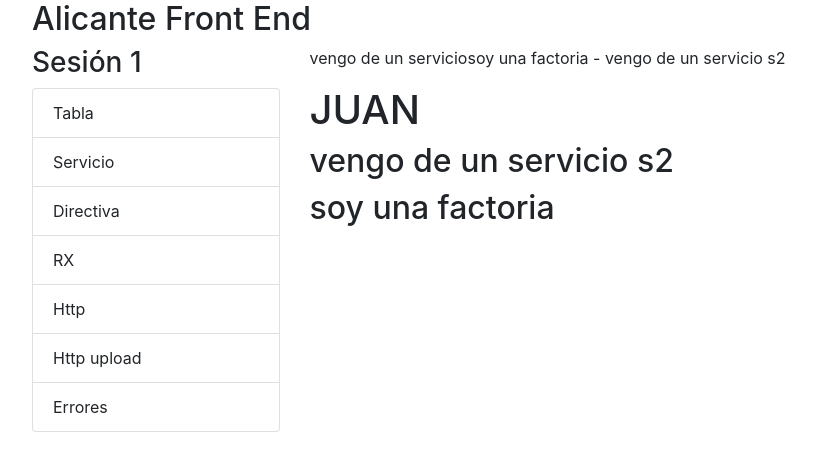
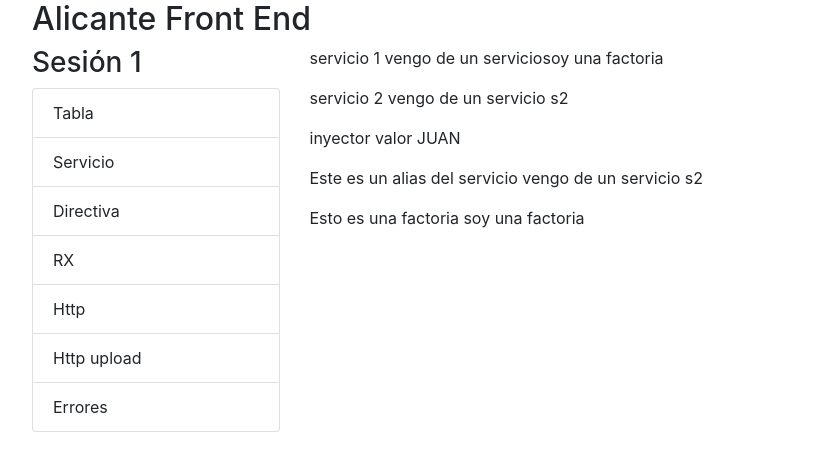
Before and after one commit to Jviejo/frontent, an Angular app: page / in a window 1280 px wide. Shown: the top 452 px of the page, without its empty margins (68-884 px from the left). Built offline with nearby package versions, Linux system fonts and the light colour scheme; no server answers.

Commit message:
corregido error

```diff
--- a/src/app/app.component.ts
+++ b/src/app/app.component.ts
@@ -53,81 +53,73 @@ export class AppComponent {
   }
 
   constructor(public _servicio: ServicioService) {
-    this._servicio.getDatos().subscribe(
-      i => {
-        console.log(i)
-      },
-      err => {
-        console.log("error", err.message)
-      },
-    )
+    // this._servicio.getDatos().subscribe(
+    //   i => {
+    //     console.log(i)
+    //   },
+    //   err => {
+    //     console.log("error", err.message)
+    //   },
+    // )
     // this._servicio.getFromEvent().subscribe(i => {
     //   console.log("sub1", i)
     // })
     // this.t = new Observable<string>((observer: Observer<string>) => {
     //   setInterval(() => observer.next(new Date().toString()), 1000)
     // })
-    this.t = from([1, 2, 3, 4, 5, 6, 6]).pipe(toArray())
-
-    const first = interval(15000)
-    const first2 = interval(2500)
-
-    const second2 = merge(first, first2)
-    //emit every 1 second
-
-    this.timer$ = second2.pipe(
-      scan((acc: any, curr: any) => {
-        acc.push(curr)
-        return acc
-      }, []),
-    )
-    this.sub$ = this.eventos$.pipe(toArray())
-    this.intervalo$ = interval(1000).pipe(
-      take(19),
-      toArray(),
-    )
-
-    this.http2$ = this._servicio.getHttp2().subscribe(response => {
-      console.log("body", response.body)
-      console.log("keys cabeceras", response.headers.keys())
-
-      console.log("X-CUSTOM", response.headers.get("X-CUSTOM"))
-      console.log("X-Powered-By", response.headers.get("X-Powered-By"))
-      console.log("Warning", response.headers.get("Warning"))
-    })
-
-    this.http$ = this._servicio.getHttp().subscribe(event => {
-      if (event.type === HttpEventType.Sent) {
-        console.log("sent")
-      }
-      if (event.type === HttpEventType.DownloadProgress) {
-        console.log(event.loaded) //downloaded bytes
-        console.log(event.total) //total bytes to download
-      }
-      if (event.type === HttpEventType.UploadProgress) {
-        console.log(event.loaded) //uploaded bytes
-        console.log(event.total) //total bytes to upload
-      }
-      if (event.type === HttpEventType.Response) {
-        console.log(event.body)
-        console.log("keys cabeceras", event.headers.keys())
-
-        console.log("X-CUSTOM", event.headers.get("X-CUSTOM"))
-        console.log("X-Powered-By", event.headers.get("X-Powered-By"))
-        console.log("Warning", event.headers.get("Warning"))
-      }
-    })
-
+    // this.t = from([1, 2, 3, 4, 5, 6, 6]).pipe(toArray())
+    // const first = interval(15000)
+    // const first2 = interval(2500)
+    // const second2 = merge(first, first2)
+    // //emit every 1 second
+    // this.timer$ = second2.pipe(
+    //   scan((acc: any, curr: any) => {
+    //     acc.push(curr)
+    //     return acc
+    //   }, []),
+    // )
+    // this.sub$ = this.eventos$.pipe(toArray())
+    // this.intervalo$ = interval(1000).pipe(
+    //   take(19),
+    //   toArray(),
+    // )
+    // this.http2$ = this._servicio.getHttp2().subscribe(response => {
+    //   console.log("body", response.body)
+    //   console.log("keys cabeceras", response.headers.keys())
+    //   console.log("X-CUSTOM", response.headers.get("X-CUSTOM"))
+    //   console.log("X-Powered-By", response.headers.get("X-Powered-By"))
+    //   console.log("Warning", response.headers.get("Warning"))
+    // })
+    // this.http$ = this._servicio.getHttp().subscribe(event => {
+    //   if (event.type === HttpEventType.Sent) {
+    //     console.log("sent")
+    //   }
+    //   if (event.type === HttpEventType.DownloadProgress) {
+    //     console.log(event.loaded) //downloaded bytes
+    //     console.log(event.total) //total bytes to download
+    //   }
+    //   if (event.type === HttpEventType.UploadProgress) {
+    //     console.log(event.loaded) //uploaded bytes
+    //     console.log(event.total) //total bytes to upload
+    //   }
+    //   if (event.type === HttpEventType.Response) {
+    //     console.log(event.body)
+    //     console.log("keys cabeceras", event.headers.keys())
+    //     console.log("X-CUSTOM", event.headers.get("X-CUSTOM"))
+    //     console.log("X-Powered-By", event.headers.get("X-Powered-By"))
+    //     console.log("Warning", event.headers.get("Warning"))
+    //   }
+    // })
     // this._servicio.uploadData().subscribe(i=>{
     //   console.log("upload", i)
     // })
-    const datos = this._servicio
-      .getDatosSerie()
-      .then(res => {
-        console.log("after ", res)
-      })
-      .catch(error => {
-        console.log("se ha producido el error", error.message)
-      })
+    // const datos = this._servicio
+    //   .getDatosSerie()
+    //   .then(res => {
+    //     console.log("after ", res)
+    //   })
+    //   .catch(error => {
+    //     console.log("se ha producido el error", error.message)
+    //   })
   }
 }
--- a/src/app/directive/i18n.directive.ts
+++ b/src/app/directive/i18n.directive.ts
@@ -23,15 +23,13 @@ export class I18nDirective implements AfterViewInit {
     private sanitizer: DomSanitizer,
     private _elRef: ElementRef,
     private _servicio: ServicioService,
-  ) {
+  ) {}
+
+  ngAfterViewInit(): void {
     this._subscription = this._servicio.idiomaChange.subscribe(value => {
       const texto = this._servicio.i18n[value].find(i => i.id === this.id).texto
       this._renderer.setProperty(this._elRef.nativeElement, "innerHTML", texto)
-      this._renderer.setProperty(this._elRef.nativeElement, "innerHTML", texto)
     })
-  }
-
-  ngAfterViewInit(): void {
     const texto =
       this._servicio.i18n[this._servicio.idioma] &&
       this._servicio.i18n[this._servicio.idioma].find(i => i.id === this.id)
--- a/src/app/ejemplo1/ejemplo1.component.html
+++ b/src/app/ejemplo1/ejemplo1.component.html
@@ -1,3 +1,8 @@
+<div *ngFor="let p of errors" type="button" class="row alert alert-danger col">
+  {{p}}
+</div>
+
+
 <div class="row">
   <button *ngFor="let p of getPaginas()" type="button" class="col mx-1 btn btn-primary" (click)="setPagina(p)">
     {{p}}
--- a/src/app/ejemplo1/ejemplo1.component.ts
+++ b/src/app/ejemplo1/ejemplo1.component.ts
@@ -2,11 +2,12 @@ import { Component, OnInit } from "@angular/core"
 import { CurrencyPipe } from "@angular/common"
 
 @Component({
-  selector: " ",
+  selector: "app-ejemplo1",
   templateUrl: "./ejemplo1.component.html",
   styleUrls: ["./ejemplo1.component.css"],
 })
 export class Ejemplo1Component implements OnInit {
+  errors = []
   pagina = 1
   objetos = [
     { pag: 5, id: "4", nombre: "JUAN", precio: 3.3 },
--- a/src/app/errores/errores.component.ts
+++ b/src/app/errores/errores.component.ts
@@ -1,15 +1,14 @@
-import { Component, OnInit } from '@angular/core';
+import { Component, OnInit } from "@angular/core"
 
 @Component({
-  selector: 'app-errores',
-  templateUrl: './errores.component.html',
-  styleUrls: ['./errores.component.css']
+  selector: "app-errores",
+  templateUrl: "./errores.component.html",
+  styleUrls: ["./errores.component.css"],
 })
 export class ErroresComponent implements OnInit {
-
-  constructor() { }
+  constructor() {}
 
   ngOnInit() {
+    throw "error"
   }
-
 }
--- /dev/null
+++ b/src/app/errors-handler.ts
@@ -0,0 +1,8 @@
+import { Injectable, ErrorHandler } from "@angular/core"
+
+@Injectable()
+export class ErrorsHandler implements ErrorHandler {
+  handleError(error: any): void {
+    console.log(error)
+  }
+}
--- a/src/app/interceptor.service.ts
+++ b/src/app/interceptor.service.ts
@@ -17,20 +17,19 @@ export class InterceptorService implements HttpInterceptor {
     next: HttpHandler,
   ): Observable<HttpEvent<any>> {
     const inicio = new Date()
-    console.log("inicio rea", new Date())
-    console.log("headers ", req.headers.keys())
-    from(req.headers.keys()).subscribe(i => {
-      console.log(i, ":", req.headers.get(i))
-    })
+    // console.log("inicio rea", new Date())
+    // console.log("headers ", req.headers.keys())
+    // from(req.headers.keys()).subscribe(i => {
+    //   console.log(i, ":", req.headers.get(i))
+    // })
     const r1 = req.clone({
       headers: req.headers.set("token1", "otro").set("accept1", "accept"),
     })
     return next.handle(r1).pipe(
       tap(i => {
-        console.log(i)
-
-        //const ms = (new Date()) - inicio
-        console.log("fin",  i.type)
+        // console.log(i)
+        // //const ms = (new Date()) - inicio
+        // console.log("fin",  i.type)
       }),
     )
   }
--- a/src/app/servicio/servicio.component.html
+++ b/src/app/servicio/servicio.component.html
@@ -1,12 +1,16 @@
 <p>
-  {{resultado}} - {{resultado2}}
+  servicio 1 {{resultado}}
 </p>
-<h1>
-  {{nombre}}
-</h1>
-<h2>
-    {{this._s2Alias.f1()}}
-</h2>
-<h2>
-    {{this._factoria.f1()}}
-</h2>
+<p>
+  servicio 2 {{resultado2}}
+</p>
+
+<p>
+  inyector valor {{nombre}}
+</p>
+<p>
+  Este es un alias del servicio {{this._s2Alias.f1()}}
+</p>
+<p>
+  Esto es una factoria {{this._factoria.f1()}}
+</p>
```
Also changed, not shown: src/app/app.module.ts (+12 -4 lines).
